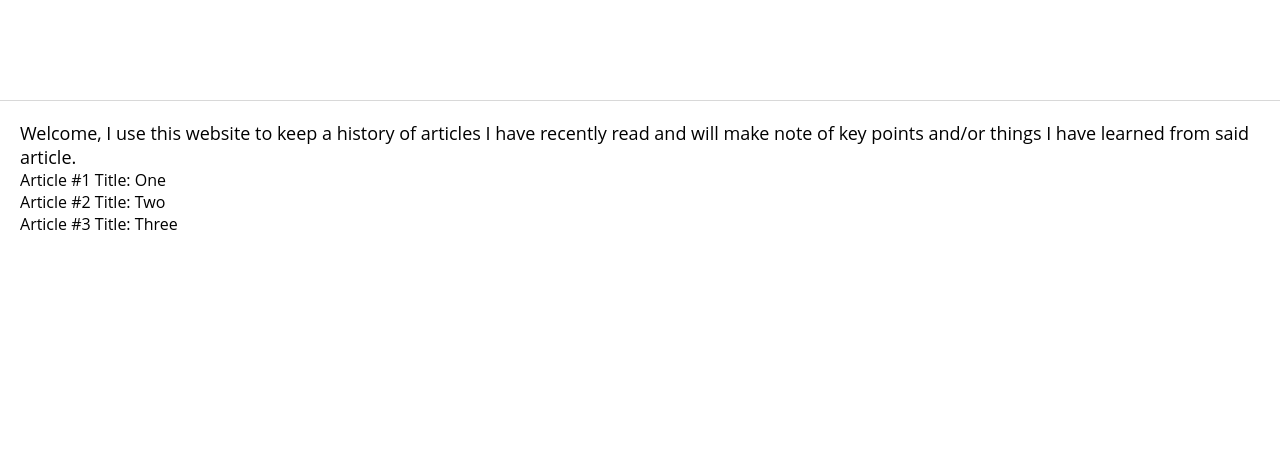
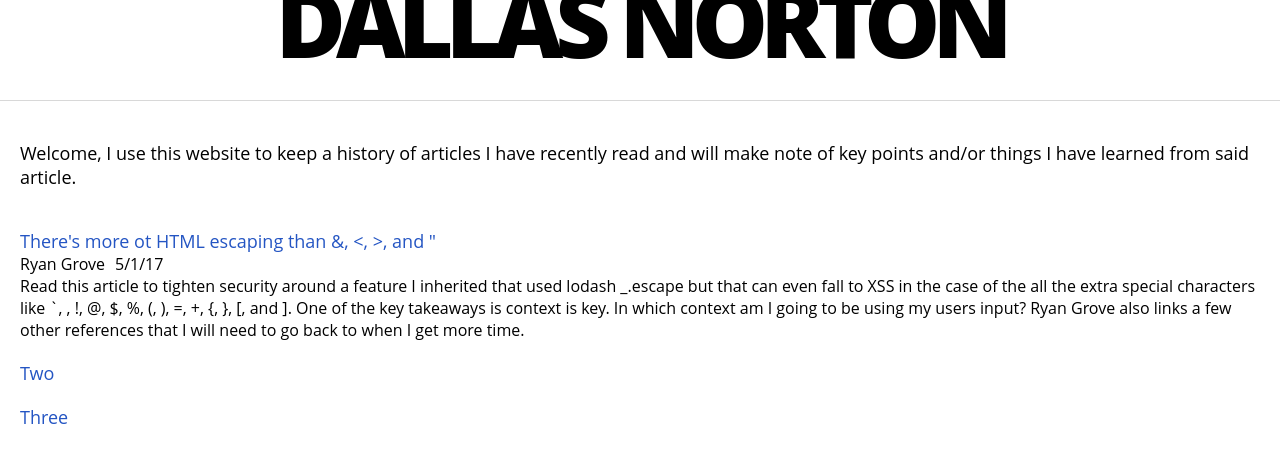
Before and after one commit to dallasnorton/personalSite, a React (Create React App) app: page / in a window 1280 px wide. Shown: the top 462 px of the page. Built offline with nearby package versions, Linux system fonts and the light colour scheme.

Commit message:
move json object to top, starting on article styling

```diff
--- a/src/App.css
+++ b/src/App.css
@@ -20,14 +20,17 @@
 .logo {
   display: inline-block;
   width: 815px;
+  margin-top: 64px;
   margin-bottom: 20px;
   letter-spacing: -8px;
   font-weight: 800;
   transition: all 250ms cubic-bezier(0.4, 0.0, 0.2, 1);
+  font-size: 2em;
 }
 
 .App-intro {
   font-size: large;
+  margin: 20px 0px 20px 0px;
 }
 
 .main-wrapper {
@@ -36,6 +39,8 @@
   margin-top: 100px;
   padding: 20px;
   border-top: 1px solid rgb(216, 216, 216);
+  display: flex;
+  flex-direction: column;
   /*need media queries for margin-top*/
 }
 
@@ -49,3 +54,31 @@
     margin-left: -13%;
   }
 }
+
+.article-wrapper {
+  margin: 20px 0px 20px 0px;
+}
+
+.article-wrapper h3 {
+  margin: 0;
+  font-size: 18px;
+  line-height: 24px;
+}
+
+.article-title-link {
+  text-decoration: none;
+  color: #2455c3;
+}
+
+.article-title-link:visited {
+  color: #2455c3;
+}
+
+
+.article-details {
+  display: flex;
+}
+
+.article-details .article-author {
+  margin-right: 10px;
+}
--- a/src/App.js
+++ b/src/App.js
@@ -4,14 +4,37 @@ import Articles from './Articles';
 
 class App extends Component {
   render() {
+    const articles = [{
+        index: 1,
+        title: 'There\'s more ot HTML escaping than &, <, >, and "',
+        href: 'http://wonko.com/post/html-escaping',
+        takeaways: 'Read this article to tighten security around a feature I inherited that used lodash _.escape but that can even fall to XSS in the case of the all the extra special characters like `, , !, @, $, %, (, ), =, +, {, }, [, and ]. One of the key takeaways is context is key. In which context am I going to be using my users input? Ryan Grove also links a few other references that I will need to go back to when I get more time.',
+        author: 'Ryan Grove',
+        date: '5/1/17'
+      }, {
+        index: 2,
+        title: 'Two',
+        href: 'http://www.google.com',
+        takeaways: '',
+        author: '',
+        date: ''
+      }, {
+        index: 3,
+        title: 'Three',
+        href: 'http://espn.go.com',
+        takeaways: '',
+        author: '',
+        date: ''
+      }];
+
     return (
       <div className="App">
         <div className="App-header">
           <h1 className="logo">DALLAS NORTON</h1>
         </div>
         <div className="main-wrapper">
-          <p className="App-intro">Welcome, I use this website to keep a history of articles I have recently read and will make note of key points and/or things I have learned from said article.</p>
-          <Articles />
+          <div className="App-intro">Welcome, I use this website to keep a history of articles I have recently read and will make note of key points and/or things I have learned from said article.</div>
+          <Articles className="article-container"   articles={articles}/>
         </div>
       </div>
     );
--- a/src/Article.js
+++ b/src/Article.js
@@ -2,8 +2,15 @@ import React, { Component } from 'react';
 
 class Article extends Component {
     render() {
-      return <div>
-        Article #{this.props.num} <span>Title: {this.props.title}</span>
+      return <div className="article-wrapper">
+        <h3>
+          <a href={this.props.articleObj.href} className="article-title-link">{this.props.articleObj.title}</a>
+        </h3>
+        <div className="article-details">
+          <span className="article-author">{this.props.articleObj.author}</span>
+          <span className="article-date">{this.props.articleObj.date}</span>
+        </div>
+        <p className="article-takeaways">{this.props.articleObj.takeaways}</p>
       </div>;
     }
 }
--- a/src/Articles.js
+++ b/src/Articles.js
@@ -4,14 +4,16 @@ import Article from './Article';
 class Articles extends Component {
   constructor(props) {
     super(props);
-    this.articles = [{index: 1, title: 'One'}, {index: 2, title: 'Two'}, {index: 3, title: 'Three'}];
-    this.articleList = this.articles.map((article) => {
-      return <Article key={article.index} num={article.index} title={article.title}/>
+    this.articleList = this.props.articles.map((article) => {
+      return <Article
+                key={article.index}
+                articleObj={article}
+              />
     });
   }
 
   render() {
-    return <div>{this.articleList}</div>;
+    return <div className="article-container">{this.articleList}</div>;
   }
 }
 
```
